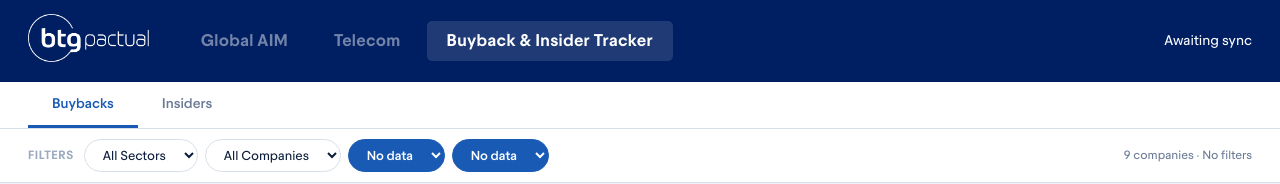
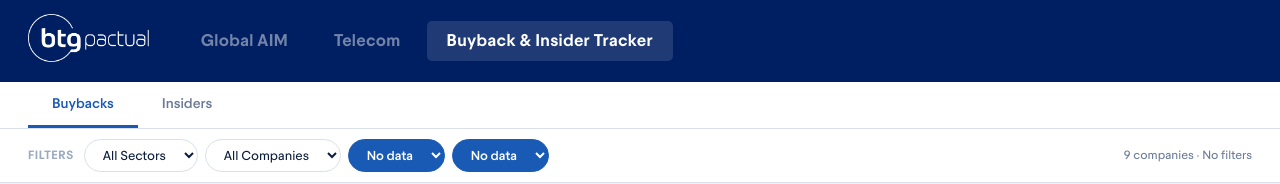
Before and after one commit to victorneder1/tmt-site, a Flask app: page /tracker/ in a window 1280 px wide. Shown: the top 184 px of the page. Run offline with Flask 3, Linux system fonts and the light colour scheme; data that the repository does not hold is empty.

Commit message:
Hide 'Awaiting sync' text until first sync completes
Co-Authored-By: Claude Sonnet 4.6 <noreply@anthropic.com>

```diff
--- a/templates/corporate/index.html
+++ b/templates/corporate/index.html
@@ -22,7 +22,7 @@
         </nav>
     </div>
     <div class="header-right">
-        <span id="lastUpdated" class="header-subtitle">Awaiting sync</span>
+        <span id="lastUpdated" class="header-subtitle"></span>
     </div>
 </header>
 
```
